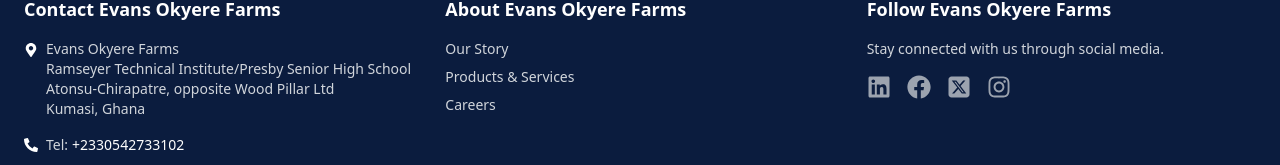
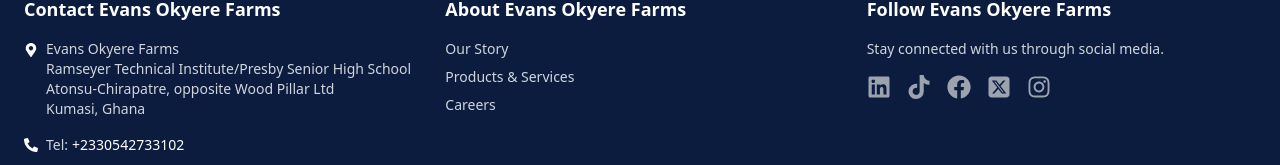
Before and after one commit to GROW-YAI/organifert, a React (Vite) app: page / in a window 1280 px wide. Shown: the part 4390-4555 px from the top of the page. Built offline with nearby package versions, Linux system fonts and the light colour scheme.

Commit message:
refactor social media links

```diff
--- a/src/components/Footer.jsx
+++ b/src/components/Footer.jsx
@@ -1,4 +1,5 @@
 import {
+  FaTiktok,
   FaLinkedin,
   FaFacebook,
   FaInstagram,
@@ -77,7 +78,7 @@
           </p>
           <div className="flex space-x-4 text-2xl">
             <a
-              href="https://www.linkedin.com/in/evans-okyere-farms"
+              href="https://www.tiktok.com/@evansokyerefarms"
               target="_blank"
               rel="noopener noreferrer"
               className="text-gray-400 hover:text-white"
@@ -85,7 +86,16 @@
               <FaLinkedin className="fa-lg" />
             </a>
             <a
-              href="https://www.facebook.com/evansokyerefarms"
+              href="https://www.tiktok.com/@evansokyerefarms"
+              target="_blank"
+              rel="noopener noreferrer"
+              className="text-gray-400 hover:text-white"
+            >
+              <FaTiktok className="fa-lg" />
+            </a>
+
+            <a
+              href="https://www.facebook.com/profile.php?id=61570580871137"
               target="_blank"
               rel="noopener noreferrer"
               className="text-gray-400 hover:text-white"
@@ -101,7 +111,7 @@
               <FaSquareXTwitter className="fa-lg" />
             </a>
             <a
-              href="https://www.instagram.com/evansokyerefarms"
+              href="https://www.instagram.com/evansokyere_farms/profilecard/?igsh=bHpleXEyOTVodW9h"
               target="_blank"
               rel="noopener noreferrer"
               className="text-gray-400 hover:text-white"
```
